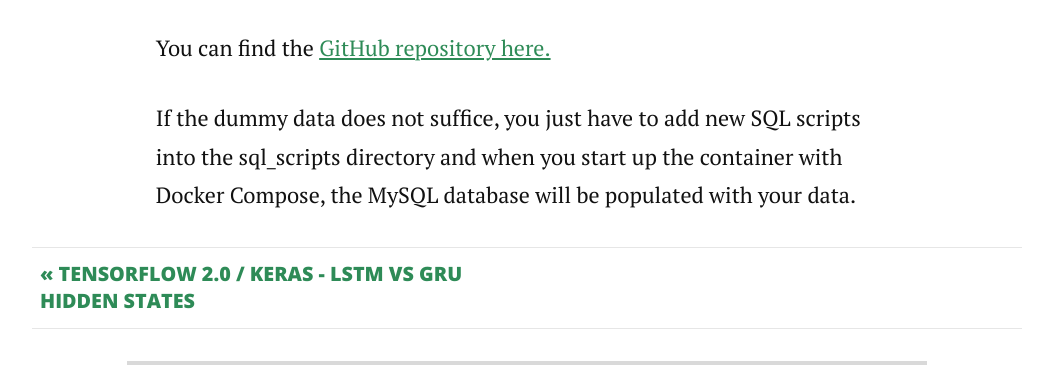
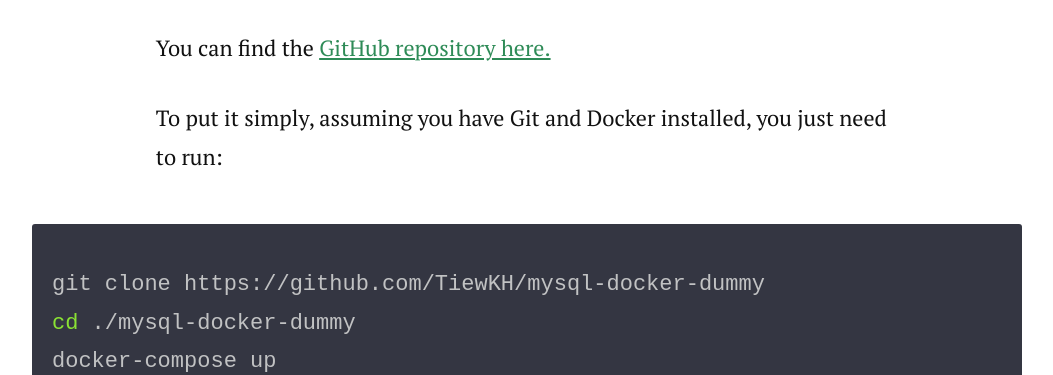
Before and after one commit to TiewKH/TiewKH.github.io, a website: page blog/mysql-docker/index.html in a window 1280 px wide. Shown: the part 860-1235 px from the top of the page, without its empty margins (113-1166 px from the left). Drawn offline with nearby package versions, Linux system fonts and the light colour scheme.

Commit message:
Add commands to clone repo

```diff
--- a/blog/mysql-docker/index.html
+++ b/blog/mysql-docker/index.html
@@ -141,6 +141,12 @@
 
 <p>You can find the <a href="https://github.com/TiewKH/mysql-docker-dummy">GitHub repository here.</a></p>
 
+<p>To put it simply, assuming you have Git and Docker installed, you just need to run:</p>
+
+<figure class="highlight"><pre><code class="language-bash" data-lang="bash">git clone https://github.com/TiewKH/mysql-docker-dummy
+<span class="nb">cd</span> ./mysql-docker-dummy
+docker-compose up</code></pre></figure>
+
 <p>If the dummy data does not suffice, you just have to add new SQL scripts into the sql_scripts directory and when you start up the container with Docker Compose, the MySQL database will be populated with your data.</p>
 
 
```
